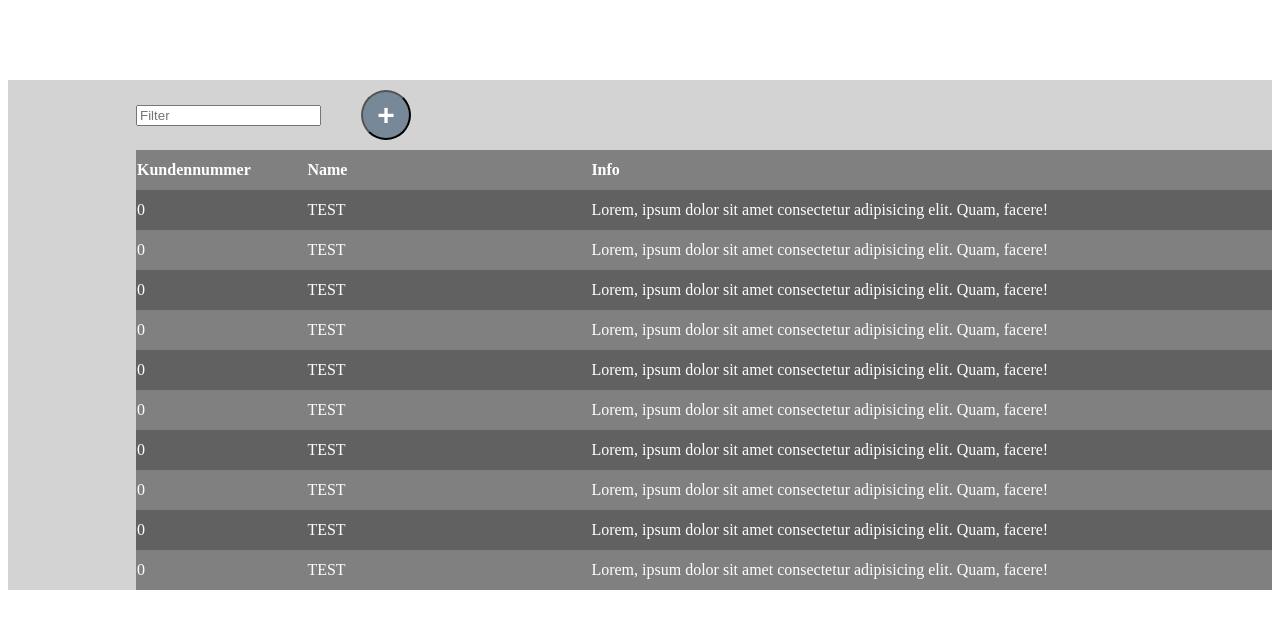
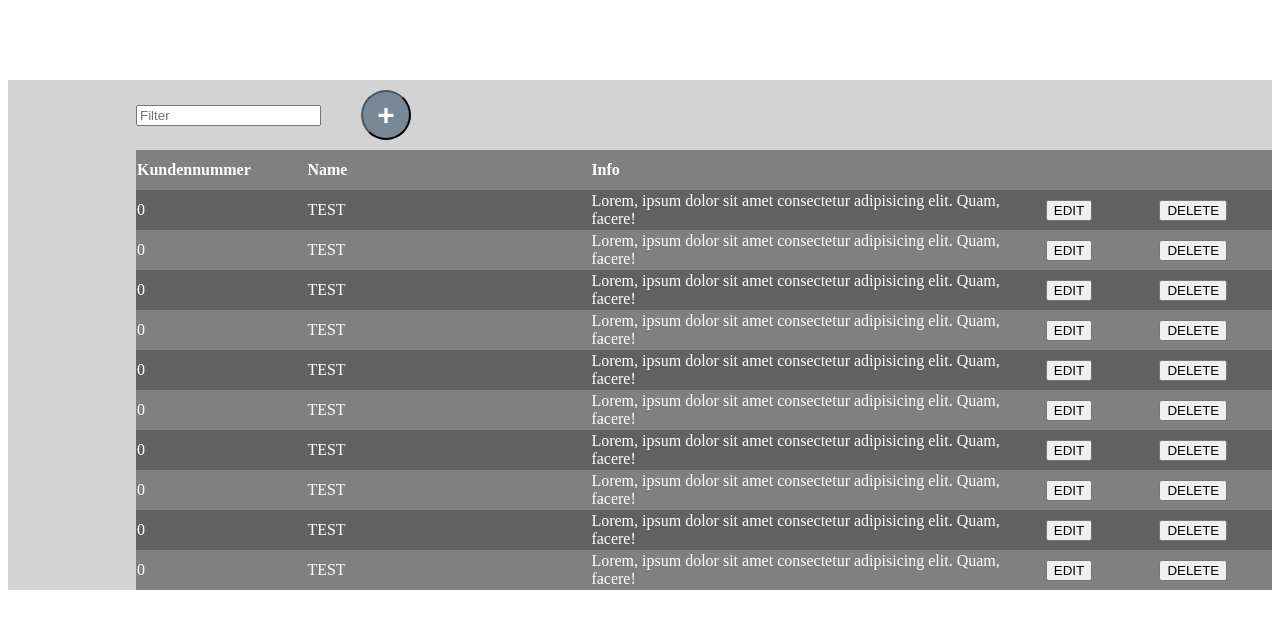
Before and after one commit to Bartleyy/Angular-Admin-Panel, an Angular app: page / in a window 1280 px wide. Shown: the top 628 px of the page. Built offline with nearby package versions, Linux system fonts and the light colour scheme.

Commit message:
Tabelle erweitert

```diff
--- a/src/app/table/table.component.html
+++ b/src/app/table/table.component.html
@@ -3,7 +3,9 @@
     <tr>
       <th style="width: 15%; text-align: left">Kundennummer</th>
       <th style="width: 25%; text-align: left">Name</th>
-      <th style="width: 60%; text-align: left">Info</th>
+      <th style="width: 40%; text-align: left">Info</th>
+      <th style="width: 10%; text-align: center;"></th>
+      <th style="width: 10%; text-align: center;"></th>
     </tr>
     <tr *ngFor="let entry of arr">
       <td>0</td>
@@ -11,6 +13,8 @@
       <td>
         Lorem, ipsum dolor sit amet consectetur adipisicing elit. Quam, facere!
       </td>
+      <td><button>EDIT</button></td>
+      <td><button>DELETE</button></td>
     </tr>
   </table>
 </div>
```
